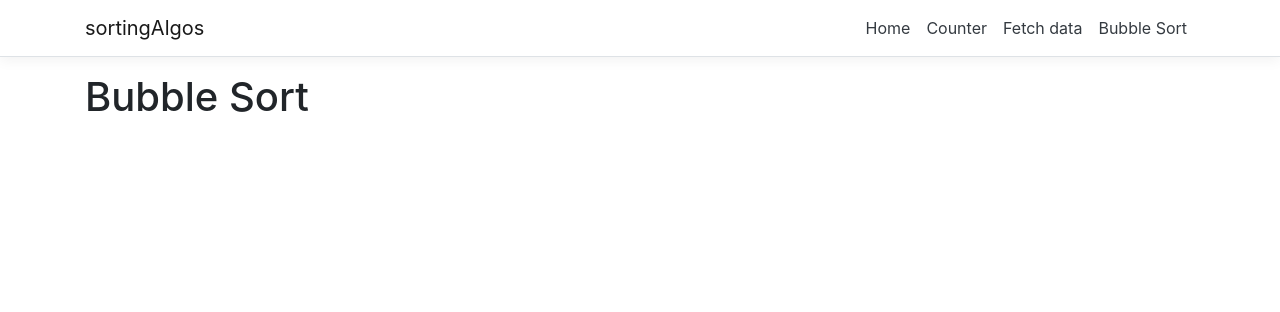
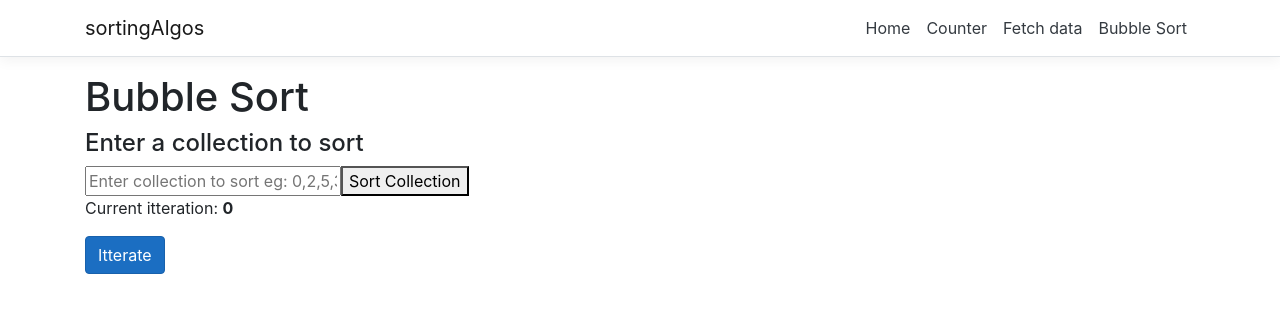
Before and after one commit to GorginZ/sortingAlgos, a React (Create React App) app in the folder ClientApp/: page /bubble-sort in a window 1280 px wide. Shown: the top 312 px of the page. Built offline with nearby package versions, Linux system fonts and the light colour scheme.

Commit message:
collection input field

```diff
--- a/ClientApp/src/App.js
+++ b/ClientApp/src/App.js
@@ -4,6 +4,9 @@ import { Layout } from './components/Layout';
 import { Home } from './components/Home';
 import { FetchData } from './components/FetchData';
 import { Counter } from './components/Counter';
+// import { Input } from './components/Input';
+
+
 
 import './custom.css'
 import { BubbleSort } from './components/BubbleSort';
--- a/ClientApp/src/components/BubbleSort.js
+++ b/ClientApp/src/components/BubbleSort.js
@@ -1,26 +1,46 @@
-import React, { Component } from 'react';
+import React, { Component } from "react";
+import CollectionInput from "./Input";
+// import Input from "reactstrap/lib/Input";
+
 
 export class BubbleSort extends Component {
   static displayName = BubbleSort.name;
 
-
   constructor(props) {
     super(props);
-    this.state = { collection : [] };
+    this.state = { collection: [], currentItteration: 0 };
+    this.incrementItteration = this.incrementItteration.bind(this);
   }
 
   async getSortedCollectionItterations() {
-    const response = await fetch('bubblesort');
+    const response = await fetch("bubblesort");
     const data = await response.json();
     this.setState({ collection: data });
   }
 
+  incrementItteration() {
+    this.setState({
+      currentItteration: this.state.currentItteration + 1,
+    });
+  }
+
   render() {
     return (
+      <>
       <div>
-        <h1>Bubble Sort</h1>
+      <h1>Bubble Sort</h1>
+      <CollectionInput></CollectionInput>
+
+        <p aria-live="polite">
+          Current itteration: <strong>{this.state.currentItteration}</strong>
+        </p>
+
+        <button className="btn btn-primary" onClick={this.incrementItteration}>
+          Itterate
+        </button>
 
       </div>
+      </>
     );
   }
 }
--- /dev/null
+++ b/ClientApp/src/components/Input.jsx
@@ -0,0 +1,20 @@
+// import React from "react";
+import React, { Component } from "react";
+
+
+class CollectionInput extends Component {
+  state = {
+    collection: ""  };
+
+  render() {
+    return (
+      <div>
+        <h4>Enter a collection to sort</h4>
+        <input placeholder="Enter collection to sort eg: 0,2,5,3,2,1,3" />
+        <button>Sort Collection</button>
+      </div>
+    );
+  }
+}
+
+export default CollectionInput;
```
